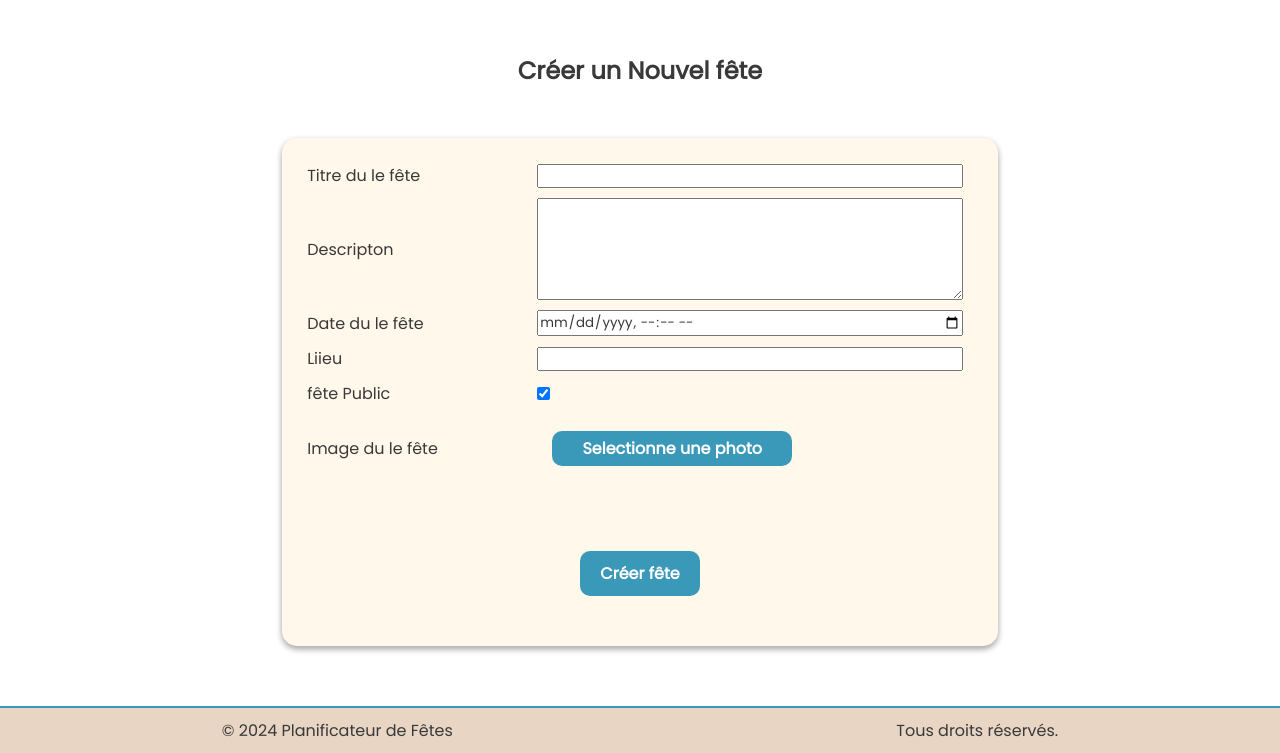
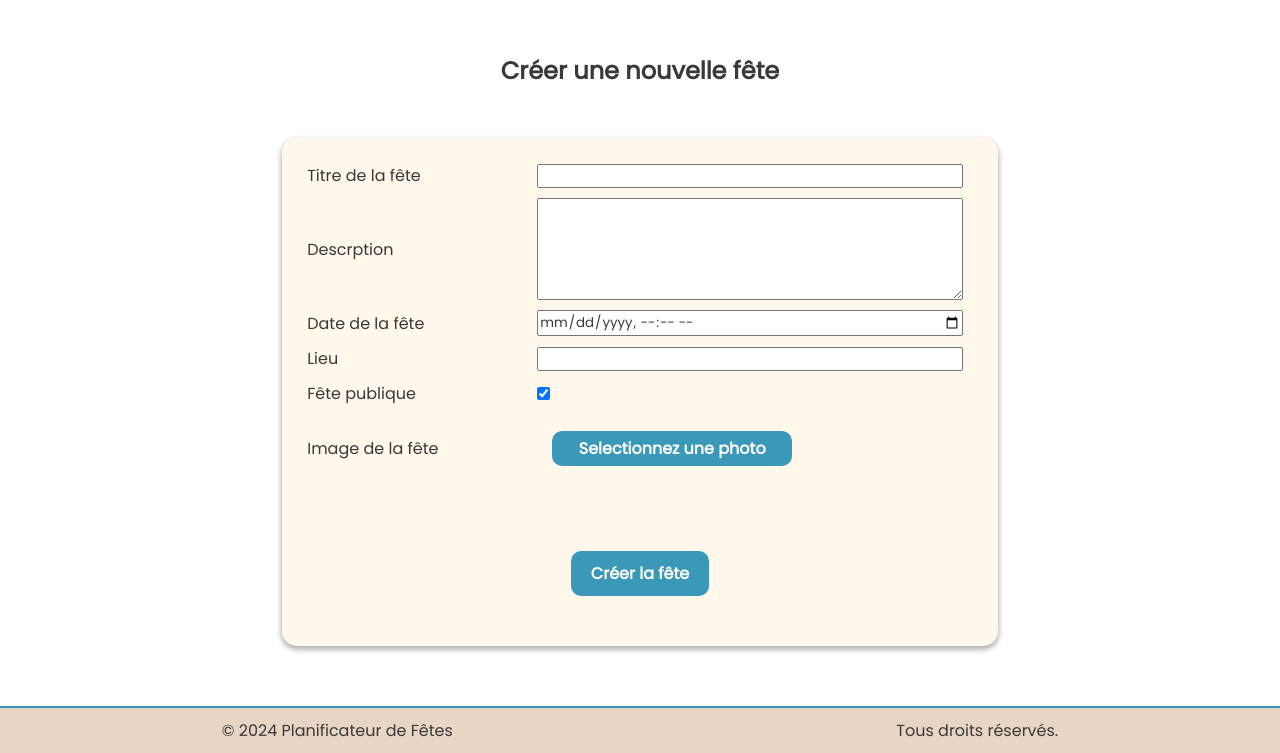
Before and after one commit to amnmdk/TP-git, a PHP site: page /creation-event.php in a window 1280 px wide. Shown: the part 47-800 px from the top of the page. Run offline with PHP 8.4, Linux system fonts and the light colour scheme; a user stored in the database is signed in.

Commit message:
Ticket 6

```diff
--- a/creation-event.php
+++ b/creation-event.php
@@ -111,35 +111,35 @@ if ($_SERVER["REQUEST_METHOD"] == "POST") {
     <?php include('includes/header.php'); ?>
 
     <div class="container">
-        <h2>Créer un Nouvel fête</h2>
+        <h2>Créer une nouvelle fête</h2>
         <form action="<?php echo htmlspecialchars($_SERVER["PHP_SELF"]); ?>" method="post" enctype="multipart/form-data">
             <div>
-                <label>Titre du le fête</label>
+                <label>Titre de la fête</label>
                 <input type="text" name="title" maxlength="50" value="<?php echo $title; ?>">
                 <span><?php echo $title_err; ?></span>
             </div>
             <div>
-                <label>Descripton</label>
+                <label>Descrption</label>
                 <textarea name="description" rows="5" collumn="3"><?php echo $description; ?></textarea>
                 <span><?php echo $description_err; ?></span>
             </div>
             <div>
-                <label>Date du le fête</label>
+                <label>Date de la fête</label>
                 <input type="datetime-local" name="event_date" value="<?php echo $event_date; ?>">
                 <span><?php echo $event_date_err; ?></span>
             </div>
             <div>
-                <label>Liieu</label>
+                <label>Lieu</label>
                 <input type="text" name="location" maxlength="60" value="<?php echo $location; ?>">
                 <span><?php echo $location_err; ?></span>
             </div>
             <div>
-                <label>fête Public</label>
+                <label>Fête publique</label>
                 <input type="checkbox" name="is_public" <?php echo $is_public ? 'checked' : ''; ?>>
             </div>
             <div>
-                <label>Image du le fête</label>
-                <label for="fileInput" class="custom-file-input">Selectionne une photo</label>
+                <label>Image de la fête</label>
+                <label for="fileInput" class="custom-file-input">Selectionnez une photo</label>
                 <input type="file" id="fileInput" name="profile_image" accept="image/*" style="display: none;">
                 <span><?php echo $image_err; ?></span>
             </div>
@@ -149,7 +149,7 @@ if ($_SERVER["REQUEST_METHOD"] == "POST") {
             </div>
 
             <div class="container_submit_button">
-                <button class="custom_button" type="submit">Créer fête</button>
+                <button class="custom_button" type="submit">Créer la fête</button>
             </div>
         </form>
     </div>
```
